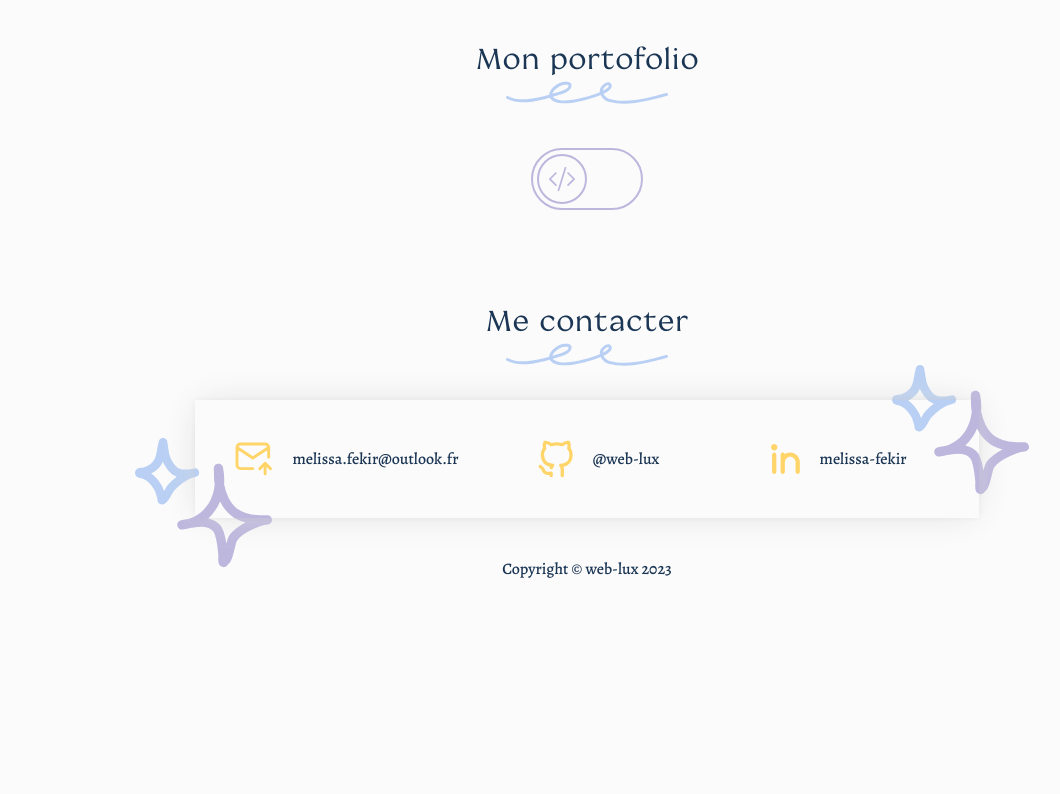
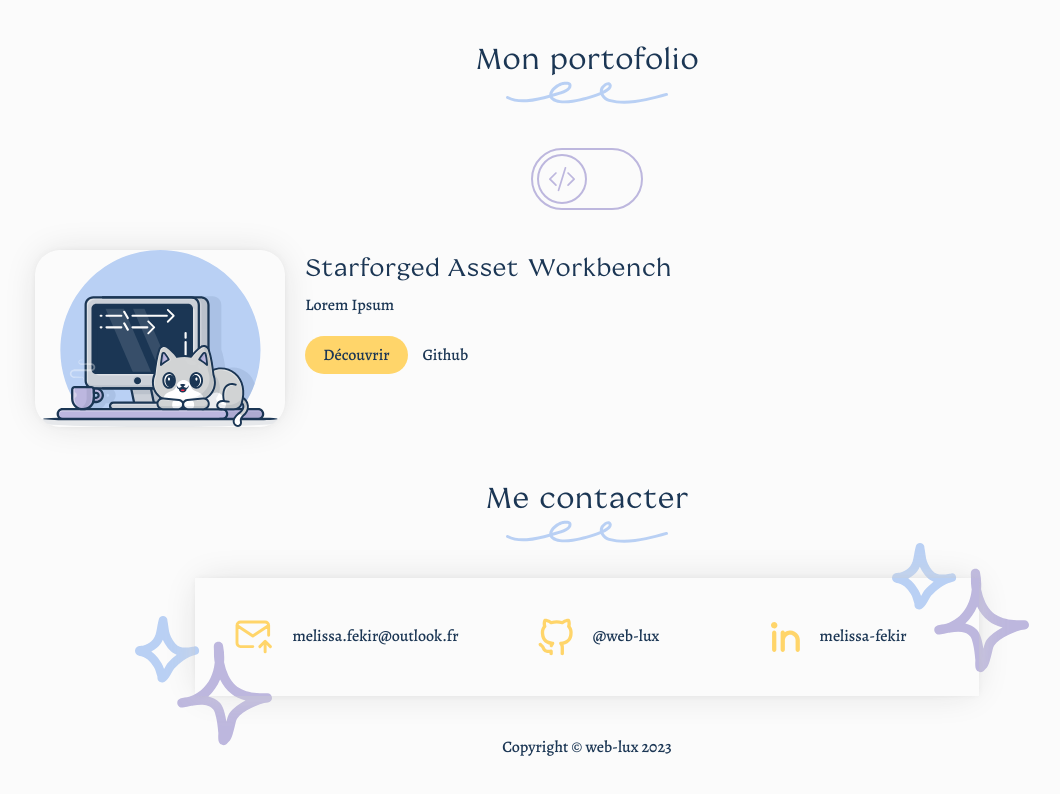
Before and after one commit to web-lux/portofolio-lux, a React (Vite) app: page / in a window 1280 px wide. Shown: the part 942-1736 px from the top of the page, without its empty margins (53-1113 px from the left). Before the commit the page ends 1563 px from the top, so only its background shows below. Built offline with nearby package versions, Linux system fonts and the light colour scheme.

Commit message:
handle dev project interface

```diff
--- a/src/assets/contents/projects.ts
+++ b/src/assets/contents/projects.ts
@@ -221,6 +221,15 @@ export const projects = [
 			},
 		],
 	},
+	{
+		name: "Starforged Asset Workbench",
+		id: "6",
+		skillset: "dev",
+		previewText: "Lorem Ipsum",
+		previewImage: "/cat.svg",
+		github: "https://github.com/web-lux/starforged-asset-workbench",
+		deployment: "https://starforged-asset-workbench.vercel.app/",
+	},
 ];
 
 export default function getProject(id: string) {
--- a/src/pages/components/Portofolio.tsx
+++ b/src/pages/components/Portofolio.tsx
@@ -9,9 +9,28 @@ interface projectProps {
 	previewText: string;
 	previewImage: string;
 	id: string;
+	skillset: string;
+	github?: string;
+	deployment?: string;
 }
 
-function Project({ name, previewText, previewImage, id }: projectProps) {
+function Project({ name, previewText, previewImage, id, skillset, github, deployment }: projectProps) {
+	function getLink(skillset:string) {
+		if (skillset === "dev") {
+			return (
+				<div className="links">
+					<a href={deployment} className="btn">Découvrir</a>
+					<a href={github} className="underline" target="_blank">Github</a>
+				</div>
+			)
+		}
+		else return (
+			<Link to={`/projects/${id}`} className="btn">
+				En savoir plus
+			</Link>
+		)
+	}
+
 	return (
 		<div className="project">
 			<div className="img shadow">
@@ -20,9 +39,7 @@ function Project({ name, previewText, previewImage, id }: projectProps) {
 			<div className="header">
 				<h3>{name}</h3>
 				<p>{previewText}</p>
-				<Link to={`/projects/${id}`} className="btn">
-					En savoir plus
-				</Link>
+				{getLink(skillset)}
 			</div>
 		</div>
 	);
@@ -49,7 +66,10 @@ export default function Portofolio() {
 				previewText={project.previewText}
 				previewImage={project.previewImage}
 				id={project.id}
+				skillset={project.skillset}
 				key={project.id}
+				github={project.github}
+				deployment={project.deployment}
 			/>
 		);
 	});
--- a/src/pages/components/portofolio.scss
+++ b/src/pages/components/portofolio.scss
@@ -52,6 +52,12 @@
 					font-size: 1.5rem;
 					margin-bottom: -10px;
 				}
+
+				.links {
+					display: flex;
+					align-items: center;
+					gap: 15px;
+				}
 			}
 		}
 	}
@@ -80,6 +86,10 @@
 				align-items: center !important;
 				text-align: justify;
 				max-width: 270px;
+
+				h3 {
+					text-align: center;
+				}
 			}
 		}
 	}
```
